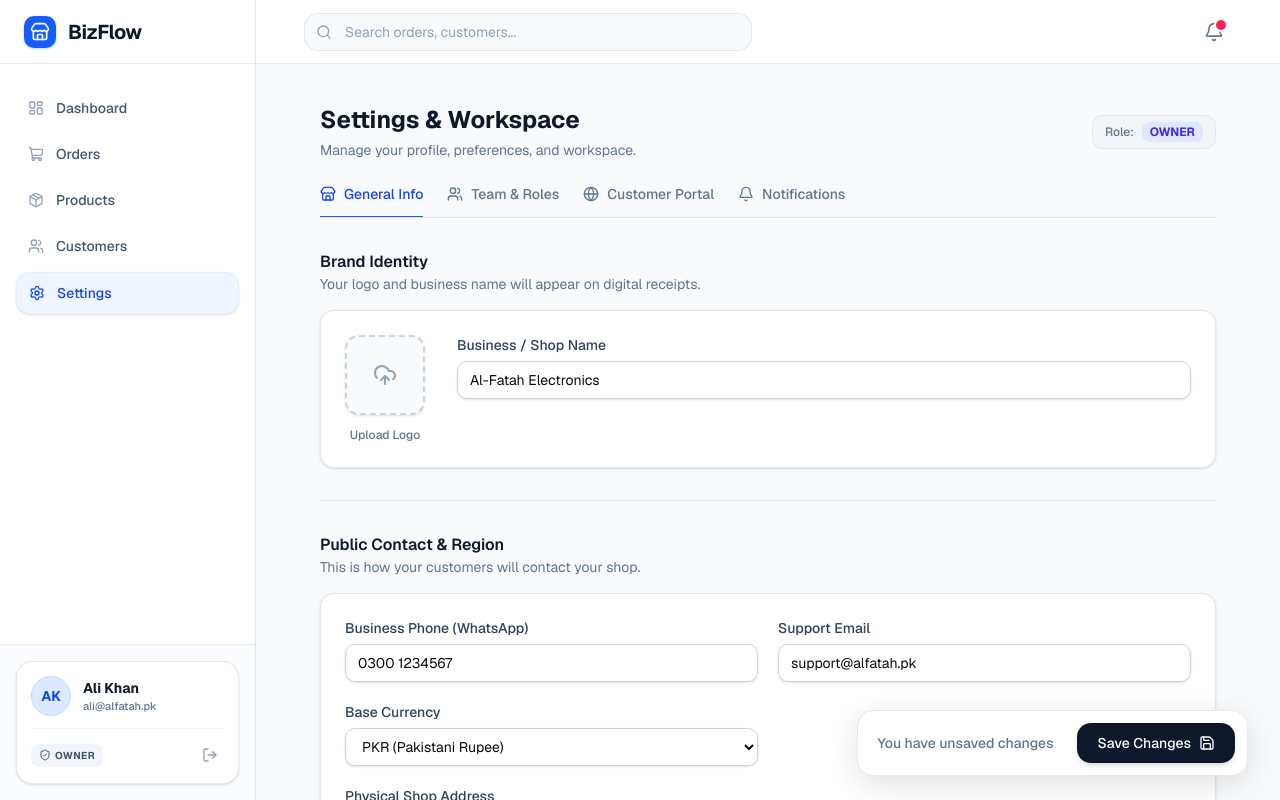
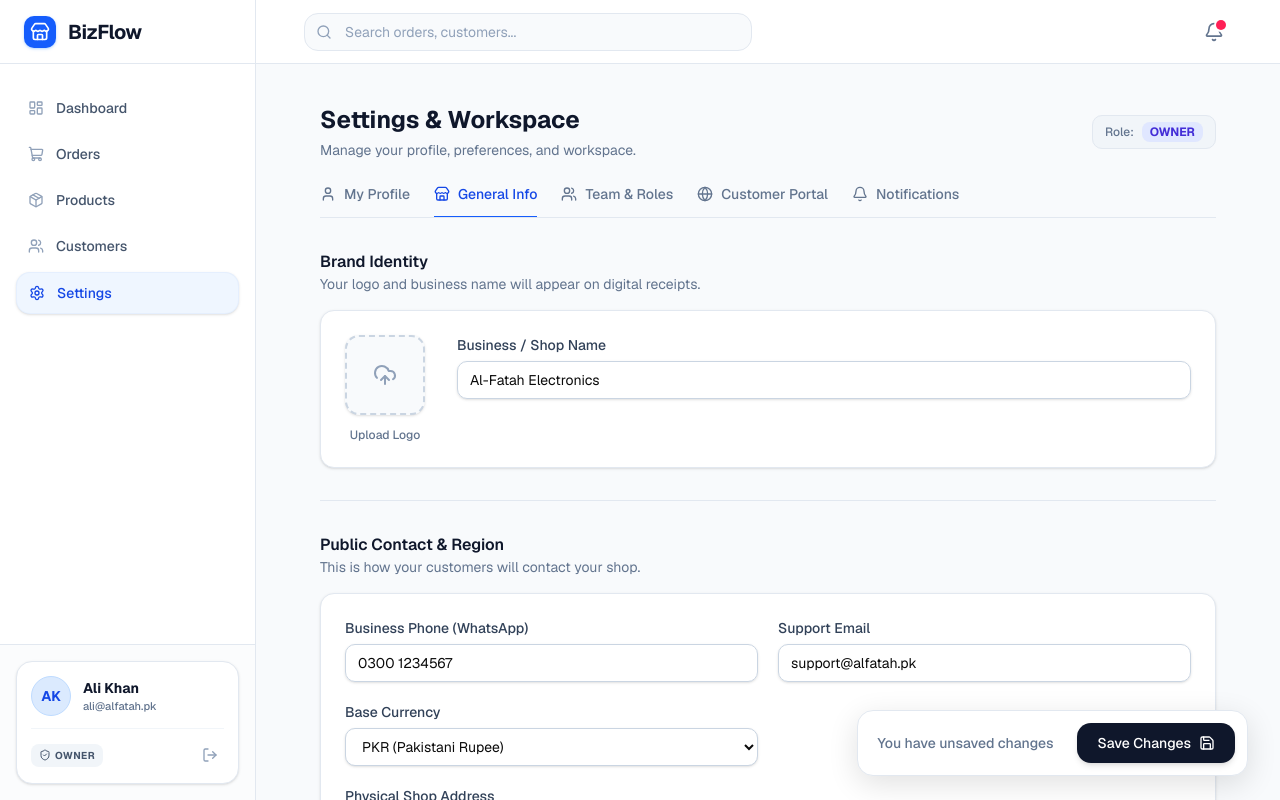
Before and after one commit to itx-tayyab/BizFlow, a Next.js app in the folder client/: page /settings in a window 1280 px wide. Shown: the top 800 px of the page. Built offline with nearby package versions, Linux system fonts and the light colour scheme.

Commit message:
Refactor SettingsNav component to include role-based navigation and improve tab structure

```diff
--- a/client/src/components/settings/SettingsNav.tsx
+++ b/client/src/components/settings/SettingsNav.tsx
@@ -1,13 +1,26 @@
-import { Store, Users, Globe, Bell } from "lucide-react";
+import { Store, Users, Globe, Bell, User } from "lucide-react";
 
 interface SettingsNavProps {
   activeTab: string;
   setActiveTab: (tab: string) => void;
+  role: "OWNER" | "STAFF";
 }
 
-export default function SettingsNav({ activeTab, setActiveTab }: SettingsNavProps) {
+export default function SettingsNav({ activeTab, setActiveTab, role }: SettingsNavProps) {
   return (
     <nav className="flex items-center gap-6 border-b border-slate-200 w-full overflow-x-auto hide-scrollbar mb-8">
+
+      {/* 🟢 HUMAN USER TABS (Visible to Everyone) */}
+      <button
+        onClick={() => setActiveTab("profile")}
+        className={`flex items-center gap-2 pb-3 text-sm font-medium border-b-2 transition-colors whitespace-nowrap -mb-px ${activeTab === "profile" ? "border-blue-600 text-blue-700" : "border-transparent text-slate-500 hover:text-slate-800 hover:border-slate-300"}`}
+      >
+        <User className="w-4 h-4" /> My Profile
+      </button>
+
+      {/* 🟢 BUSINESS TABS (Visible to Owners Only) */}
+      {role === "OWNER" && (
+        <>
           <button
             onClick={() => setActiveTab("general")}
             className={`flex items-center gap-2 pb-3 text-sm font-medium border-b-2 transition-colors whitespace-nowrap -mb-px ${activeTab === "general" ? "border-blue-600 text-blue-700" : "border-transparent text-slate-500 hover:text-slate-800 hover:border-slate-300"}`}
@@ -28,7 +41,10 @@ export default function SettingsNav({ activeTab, setActiveTab }: SettingsNavProp
           >
             <Globe className="w-4 h-4" /> Customer Portal
           </button>
+        </>
+      )}
 
+      {/* Visible to Everyone */}
       <button
         onClick={() => setActiveTab("notifications")}
         className={`flex items-center gap-2 pb-3 text-sm font-medium border-b-2 transition-colors whitespace-nowrap -mb-px ${activeTab === "notifications" ? "border-blue-600 text-blue-700" : "border-transparent text-slate-500 hover:text-slate-800 hover:border-slate-300"}`}
```
Lines whose indentation alone changed are shown as unchanged.
